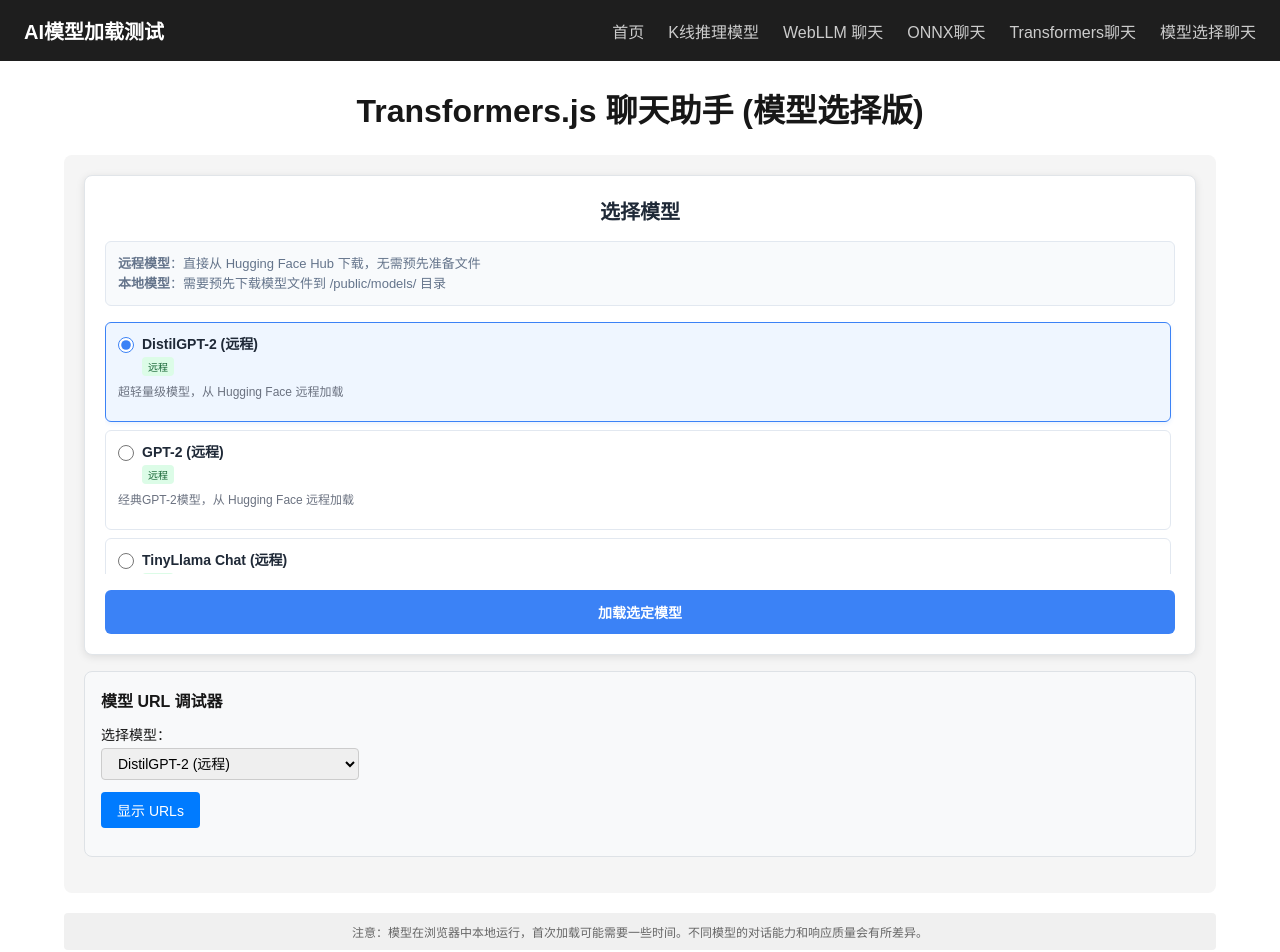
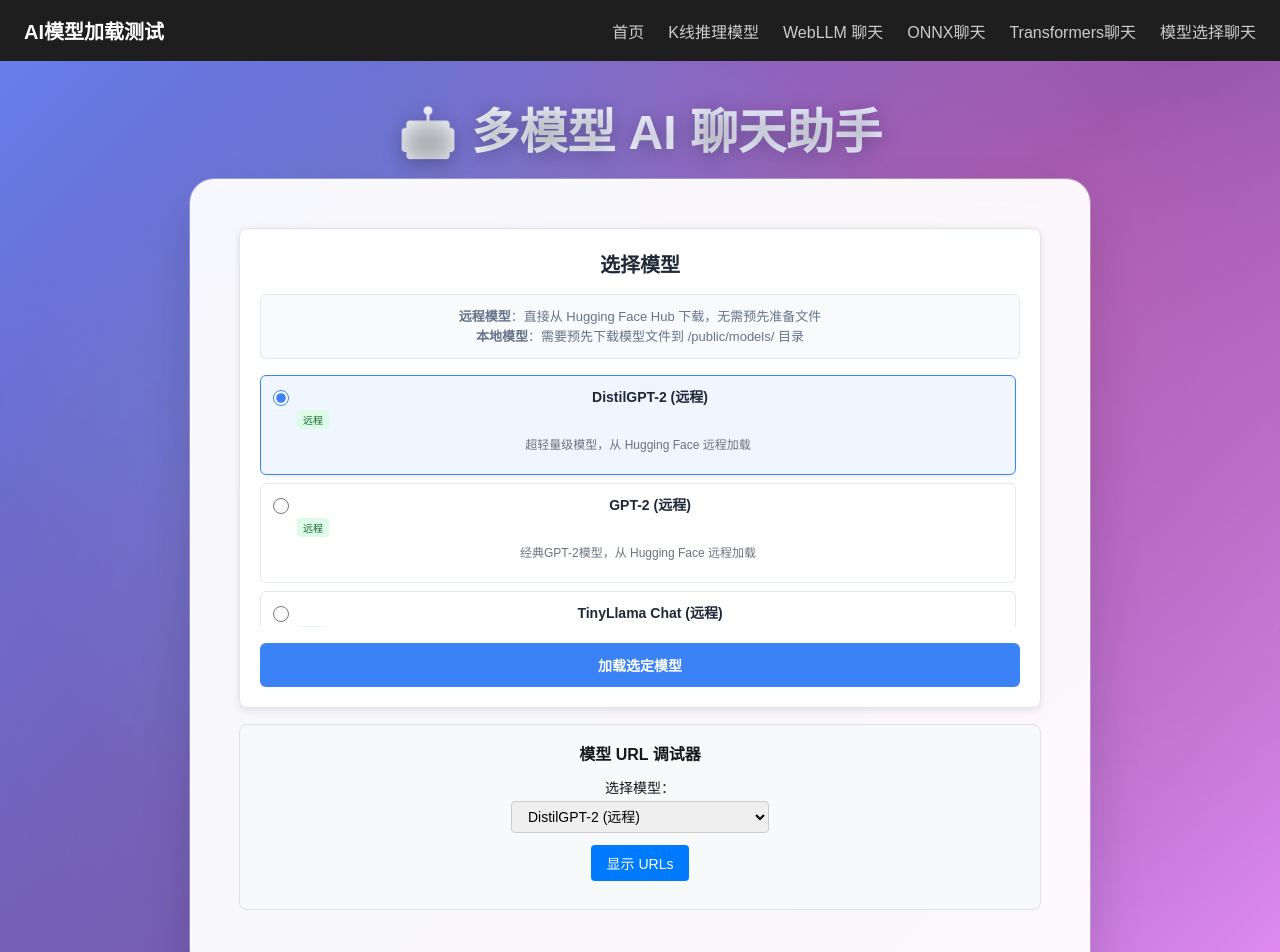
Before and after one commit to xiaomabenteng2015/kline-wasm-react, a Next.js app: page /views/transformers-chat-with-selector in a window 1280 px wide. Shown: the top 952 px of the page. Built offline with nearby package versions, Linux system fonts and the light colour scheme.

Commit message:
优化页面布局

```diff
--- a/app/services/transformersModelSelectorService.ts
+++ b/app/services/transformersModelSelectorService.ts
@@ -44,7 +44,6 @@
     id: "distilgpt2",
     name: "DistilGPT-2 (远程)",
     modelPath: "Xenova/distilgpt2",
-    size: "",
     description: "超轻量级模型，从 Hugging Face 远程加载",
     conversationFormat: "simple",
     loadType: "remote" as const,
@@ -53,7 +52,6 @@
     id: "gpt2",
     name: "GPT-2 (远程)",
     modelPath: "Xenova/gpt2",
-    size: "",
     description: "经典GPT-2模型，从 Hugging Face 远程加载",
     conversationFormat: "simple",
     loadType: "remote" as const,
@@ -62,7 +60,6 @@
     id: "tinyllama",
     name: "TinyLlama Chat (远程)",
     modelPath: "Xenova/TinyLlama-1.1B-Chat-v1.0",
-    size: "",
     description: "小型LLaMA变体，从 Hugging Face 远程加载",
     conversationFormat: "chatml",
     loadType: "remote" as const,
@@ -71,7 +68,6 @@
     id: "phi3-mini-remote",
     name: "Phi-3 Mini 4K Instruct FP16 (远程)",
     modelPath: "Xenova/Phi-3-mini-4k-instruct_fp16", // 使用官方远程路径
-    size: "约2GB",
     description: "微软 Phi-3 Mini 模型，专为 Transformers.js 优化",
     conversationFormat: "chatml",
     loadType: "remote" as const, // 改为远程加载
@@ -80,7 +76,6 @@
     id: "phi3-mini-local",
     name: "Phi-3 Mini 4K Instruct FP16 (本地)",
     modelPath: "phi3-mini-4k-instruct_fp16",
-    size: "",
     description: "微软 Phi-3 Mini 模型，高质量指令跟随能力",
     conversationFormat: "chatml", // 或根据模型要求调整
     loadType: "local" as const,
@@ -89,7 +84,6 @@
     id: "qwen-local",
     name: "Qwen 1.5 0.5B Chat (本地)",
     modelPath: "qwen1.5-0.5b-chat",
-    size: "",
     description: "阿里巴巴开源的对话模型（需要本地文件）",
     conversationFormat: "chatml",
     loadType: "local" as const,
--- /dev/null
+++ b/app/styles/TransformersChatPageWithSelector.module.css
@@ -0,0 +1,338 @@
+/* 全新的现代化AI聊天页面样式 */
+
+/* 页面容器 - 用于选择、加载、错误状态 */
+.pageContainer {
+  min-height: 100vh;
+  background: linear-gradient(135deg, #667eea 0%, #764ba2 50%, #f093fb 100%);
+  display: flex;
+  align-items: center;
+  justify-content: center;
+  position: relative;
+  overflow: hidden;
+  padding: 2rem;
+}
+
+/* 聊天页面容器 - 用于聊天状态 */
+.chatPageContainer {
+  height: 100vh;
+  background: linear-gradient(135deg, #667eea 0%, #764ba2 50%, #f093fb 100%);
+  display: flex;
+  flex-direction: column;
+  position: relative;
+  overflow: hidden;
+}
+
+/* 背景装饰 */
+.backgroundDecoration {
+  position: absolute;
+  top: 0;
+  left: 0;
+  right: 0;
+  bottom: 0;
+  background: radial-gradient(
+      circle at 20% 80%,
+      rgba(120, 119, 198, 0.4) 0%,
+      transparent 50%
+    ),
+    radial-gradient(
+      circle at 80% 20%,
+      rgba(255, 119, 198, 0.4) 0%,
+      transparent 50%
+    ),
+    radial-gradient(
+      circle at 40% 40%,
+      rgba(120, 219, 255, 0.3) 0%,
+      transparent 50%
+    );
+  animation: backgroundFloat 20s ease-in-out infinite;
+  pointer-events: none;
+}
+
+@keyframes backgroundFloat {
+  0%,
+  100% {
+    transform: translateY(0px) rotate(0deg);
+  }
+  50% {
+    transform: translateY(-20px) rotate(1deg);
+  }
+}
+
+/* 内容包装器 */
+.contentWrapper {
+  position: relative;
+  z-index: 1;
+  width: 100%;
+  max-width: 900px;
+  text-align: center;
+}
+
+/* 页面标题 */
+.pageTitle {
+  color: white;
+  font-size: 3rem;
+  font-weight: 800;
+  margin-bottom: 1rem;
+  text-shadow: 0 4px 20px rgba(0, 0, 0, 0.3);
+  background: linear-gradient(45deg, #fff, #e0e7ff);
+  background-clip: text;
+  -webkit-background-clip: text;
+  -webkit-text-fill-color: transparent;
+  animation: titleGlow 3s ease-in-out infinite alternate;
+}
+
+@keyframes titleGlow {
+  from {
+    text-shadow: 0 4px 20px rgba(0, 0, 0, 0.3);
+  }
+  to {
+    text-shadow: 0 4px 30px rgba(255, 255, 255, 0.5);
+  }
+}
+
+/* 页面副标题 */
+.pageSubtitle {
+  color: rgba(255, 255, 255, 0.9);
+  font-size: 1.2rem;
+  margin-bottom: 3rem;
+  font-weight: 300;
+}
+
+/* 卡片样式 */
+.selectorCard,
+.loadingCard,
+.errorCard {
+  background: rgba(255, 255, 255, 0.95);
+  backdrop-filter: blur(20px);
+  border-radius: 24px;
+  padding: 3rem;
+  box-shadow: 0 25px 50px rgba(0, 0, 0, 0.15),
+    0 0 0 1px rgba(255, 255, 255, 0.3), inset 0 1px 0 rgba(255, 255, 255, 0.4);
+  animation: cardSlideUp 0.8s ease-out;
+  border: 1px solid rgba(255, 255, 255, 0.2);
+}
+
+@keyframes cardSlideUp {
+  from {
+    opacity: 0;
+    transform: translateY(50px) scale(0.95);
+  }
+  to {
+    opacity: 1;
+    transform: translateY(0) scale(1);
+  }
+}
+
+/* 聊天头部 */
+.chatHeader {
+  background: rgba(255, 255, 255, 0.95);
+  backdrop-filter: blur(20px);
+  padding: 1.5rem 2rem;
+  display: flex;
+  justify-content: space-between;
+  align-items: center;
+  border-bottom: 1px solid rgba(102, 126, 234, 0.1);
+  box-shadow: 0 2px 20px rgba(0, 0, 0, 0.1);
+  position: relative;
+  z-index: 10;
+}
+
+.modelInfo {
+  display: flex;
+  align-items: center;
+  gap: 1rem;
+}
+
+.modelIcon {
+  font-size: 1.5rem;
+  animation: bounce 2s infinite;
+}
+
+@keyframes bounce {
+  0%,
+  20%,
+  50%,
+  80%,
+  100% {
+    transform: translateY(0);
+  }
+  40% {
+    transform: translateY(-5px);
+  }
+  60% {
+    transform: translateY(-3px);
+  }
+}
+
+.modelName {
+  font-size: 1.2rem;
+  font-weight: 600;
+  color: #333;
+}
+
+.statusBadge {
+  background: linear-gradient(135deg, #10b981, #059669);
+  color: white;
+  padding: 0.25rem 0.75rem;
+  border-radius: 12px;
+  font-size: 0.8rem;
+  font-weight: 500;
+  animation: pulse 2s infinite;
+}
+
+@keyframes pulse {
+  0%,
+  100% {
+    opacity: 1;
+  }
+  50% {
+    opacity: 0.7;
+  }
+}
+
+.changeModelButton {
+  background: linear-gradient(135deg, #667eea, #764ba2);
+  color: white;
+  border: none;
+  border-radius: 20px;
+  padding: 0.75rem 1.5rem;
+  font-size: 0.9rem;
+  font-weight: 600;
+  cursor: pointer;
+  transition: all 0.3s ease;
+  box-shadow: 0 4px 15px rgba(102, 126, 234, 0.3);
+}
+
+.changeModelButton:hover {
+  transform: translateY(-2px);
+  box-shadow: 0 8px 25px rgba(102, 126, 234, 0.5);
+}
+
+/* 聊天内容区域 */
+.chatContent {
+  flex: 1;
+  display: flex;
+  flex-direction: column;
+  overflow: hidden;
+  position: relative;
+}
+
+/* 重新选择按钮 */
+.reselectButton {
+  background: linear-gradient(135deg, #f59e0b, #d97706);
+  color: white;
+  border: none;
+  border-radius: 25px;
+  padding: 1rem 2rem;
+  font-size: 1rem;
+  font-weight: 600;
+  cursor: pointer;
+  transition: all 0.3s ease;
+  margin-top: 2rem;
+  box-shadow: 0 4px 15px rgba(245, 158, 11, 0.4);
+}
+
+.reselectButton:hover {
+  transform: translateY(-2px);
+  box-shadow: 0 8px 25px rgba(245, 158, 11, 0.6);
+}
+
+/* 免责声明 */
+.disclaimer {
+  background: rgba(255, 255, 255, 0.15);
+  backdrop-filter: blur(10px);
+  border: 1px solid rgba(255, 255, 255, 0.2);
+  border-radius: 16px;
+  padding: 1.5rem;
+  margin-top: 2rem;
+  color: rgba(255, 255, 255, 0.95);
+  font-size: 0.95rem;
+  line-height: 1.6;
+  text-align: center;
+}
+
+/* 响应式设计 */
+@media (max-width: 768px) {
+  .pageContainer {
+    padding: 1rem;
+  }
+
+  .pageTitle {
+    font-size: 2.2rem;
+  }
+
+  .pageSubtitle {
+    font-size: 1rem;
+    margin-bottom: 2rem;
+  }
+
+  .selectorCard,
+  .loadingCard,
+  .errorCard {
+    padding: 2rem;
+    border-radius: 16px;
+  }
+
+  .chatHeader {
+    padding: 1rem;
+    flex-direction: column;
+    gap: 1rem;
+    text-align: center;
+  }
+
+  .modelInfo {
+    justify-content: center;
+  }
+
+  .disclaimer {
+    padding: 1rem;
+    font-size: 0.85rem;
+  }
+}
+
+@media (max-width: 480px) {
+  .pageTitle {
+    font-size: 1.8rem;
+  }
+
+  .selectorCard,
+  .loadingCard,
+  .errorCard {
+    padding: 1.5rem;
+  }
+
+  .changeModelButton,
+  .reselectButton {
+    padding: 0.75rem 1.5rem;
+    font-size: 0.9rem;
+  }
+}
+
+/* 深色模式支持 */
+@media (prefers-color-scheme: dark) {
+  .selectorCard,
+  .loadingCard,
+  .errorCard,
+  .chatHeader {
+    background: rgba(30, 30, 30, 0.95);
+    color: #e0e0e0;
+  }
+
+  .modelName {
+    color: #e0e0e0;
+  }
+
+  .disclaimer {
+    background: rgba(0, 0, 0, 0.3);
+    border-color: rgba(255, 255, 255, 0.1);
+  }
+}
+
+/* 特殊效果 */
+.selectorCard:hover,
+.loadingCard:hover,
+.errorCard:hover {
+  transform: translateY(-5px);
+  box-shadow: 0 35px 60px rgba(0, 0, 0, 0.2), 0 0 0 1px rgba(255, 255, 255, 0.4),
+    inset 0 1px 0 rgba(255, 255, 255, 0.5);
+}
--- a/app/views/transformers-chat-with-selector/components/ModelSelector.tsx
+++ b/app/views/transformers-chat-with-selector/components/ModelSelector.tsx
@@ -53,7 +53,6 @@
                             <div className={styles.modelInfo}>
                                 <h4 className={styles.modelName}>{model.name}</h4>
                                 <div className={styles.modelTags}>
-                                    {model.size && <span className={styles.sizeTag}>{model.size}</span>}
                                     <span className={`${styles.loadTypeTag} ${styles[model.loadType]}`}>
                                         {model.loadType === 'remote' ? '远程' : '本地'}
                                     </span>
--- a/app/views/transformers-chat-with-selector/page.tsx
+++ b/app/views/transformers-chat-with-selector/page.tsx
@@ -12,7 +12,7 @@
 import ModelSelector from './components/ModelSelector';
 import TransformersModelStatus from '../transformers-chat/components/TransformersModelStatus';
 import ModelUrlDebugger from '../../components/ModelUrlDebugger';
-import styles from '../../styles/AIPage.module.css';
+import styles from '../../styles/TransformersChatPageWithSelector.module.css';
 
 // 定义界面状态枚举
 type InterfaceState = 'selecting' | 'loading' | 'ready' | 'error';
@@ -93,9 +93,11 @@
         switch (interfaceState) {
             case 'selecting':
                 return (
-                    <div className={styles.container}>
-                        <h1 className={styles.title}>Transformers.js 聊天助手 (模型选择版)</h1>
-                        <div className={styles.content}>
+                    <div className={styles.pageContainer}>
+                        <div className={styles.backgroundDecoration}></div>
+                        <div className={styles.contentWrapper}>
+                            <h1 className={styles.pageTitle}>🤖 多模型 AI 聊天助手</h1>
+                            <div className={styles.selectorCard}>
                                 <ModelSelector
                                     onModelSelect={handleModelSelect}
                                     disabled={false}
@@ -104,16 +106,19 @@
                                 <ModelUrlDebugger />
                             </div>
                             <div className={styles.disclaimer}>
-                            注意：模型在浏览器中本地运行，首次加载可能需要一些时间。不同模型的对话能力和响应质量会有所差异。
+                                💡 模型在浏览器中本地运行，首次加载可能需要一些时间
+                            </div>
                         </div>
                     </div>
                 );
 
             case 'loading':
                 return (
-                    <div className={styles.container}>
-                        <h1 className={styles.title}>正在加载模型...</h1>
-                        <div className={styles.content}>
+                    <div className={styles.pageContainer}>
+                        <div className={styles.backgroundDecoration}></div>
+                        <div className={styles.contentWrapper}>
+                            <h1 className={styles.pageTitle}>⏳ 正在加载模型...</h1>
+                            <div className={styles.loadingCard}>
                                 <TransformersModelStatus
                                     progress={progress}
                                     loadingDuration={loadingDuration}
@@ -123,13 +128,16 @@
                                 />
                             </div>
                         </div>
+                    </div>
                 );
 
             case 'error':
                 return (
-                    <div className={styles.container}>
-                        <h1 className={styles.title}>模型加载失败</h1>
-                        <div className={styles.content}>
+                    <div className={styles.pageContainer}>
+                        <div className={styles.backgroundDecoration}></div>
+                        <div className={styles.contentWrapper}>
+                            <h1 className={styles.pageTitle}>❌ 模型加载失败</h1>
+                            <div className={styles.errorCard}>
                                 <TransformersModelStatus
                                     progress={progress}
                                     loadingDuration={loadingDuration}
@@ -137,19 +145,11 @@
                                     error={error}
                                     onRetry={handleRetry}
                                 />
-                            <div style={{ marginTop: '20px', textAlign: 'center' }}>
                                 <button
                                     onClick={handleReselect}
-                                    style={{
-                                        padding: '12px 24px',
-                                        backgroundColor: '#3b82f6',
-                                        color: 'white',
-                                        border: 'none',
-                                        borderRadius: '6px',
-                                        cursor: 'pointer'
-                                    }}
+                                    className={styles.reselectButton}
                                 >
-                                    重新选择模型
+                                    🔄 重新选择模型
                                 </button>
                             </div>
                         </div>
@@ -158,33 +158,23 @@
 
             case 'ready':
                 return (
-                    <div className={styles.container}>
-                        <div style={{
-                            display: 'flex',
-                            justifyContent: 'space-between',
-                            alignItems: 'center',
-                            marginBottom: '20px',
-                            padding: '0 20px'
-                        }}>
-                            <h1 className={styles.title} style={{ margin: 0 }}>
-                                当前模型: {getCurrentModelInfo()?.name}
-                            </h1>
+                    <div className={styles.chatPageContainer}>
+                        <div className={styles.chatHeader}>
+                            <div className={styles.modelInfo}>
+                                <span className={styles.modelIcon}>🤖</span>
+                                <span className={styles.modelName}>
+                                    {getCurrentModelInfo()?.name}
+                                </span>
+                                <span className={styles.statusBadge}>已连接</span>
+                            </div>
                             <button
                                 onClick={handleReselect}
-                                style={{
-                                    padding: '8px 16px',
-                                    backgroundColor: '#6b7280',
-                                    color: 'white',
-                                    border: 'none',
-                                    borderRadius: '6px',
-                                    cursor: 'pointer',
-                                    fontSize: '14px'
-                                }}
+                                className={styles.changeModelButton}
                             >
-                                更换模型
+                                🔄 更换模型
                             </button>
                         </div>
-                        <div className={styles.content}>
+                        <div className={styles.chatContent}>
                             <TransformersChatInterfaceWithSelector />
                         </div>
                     </div>
```
Lines whose indentation alone changed are shown as unchanged.
